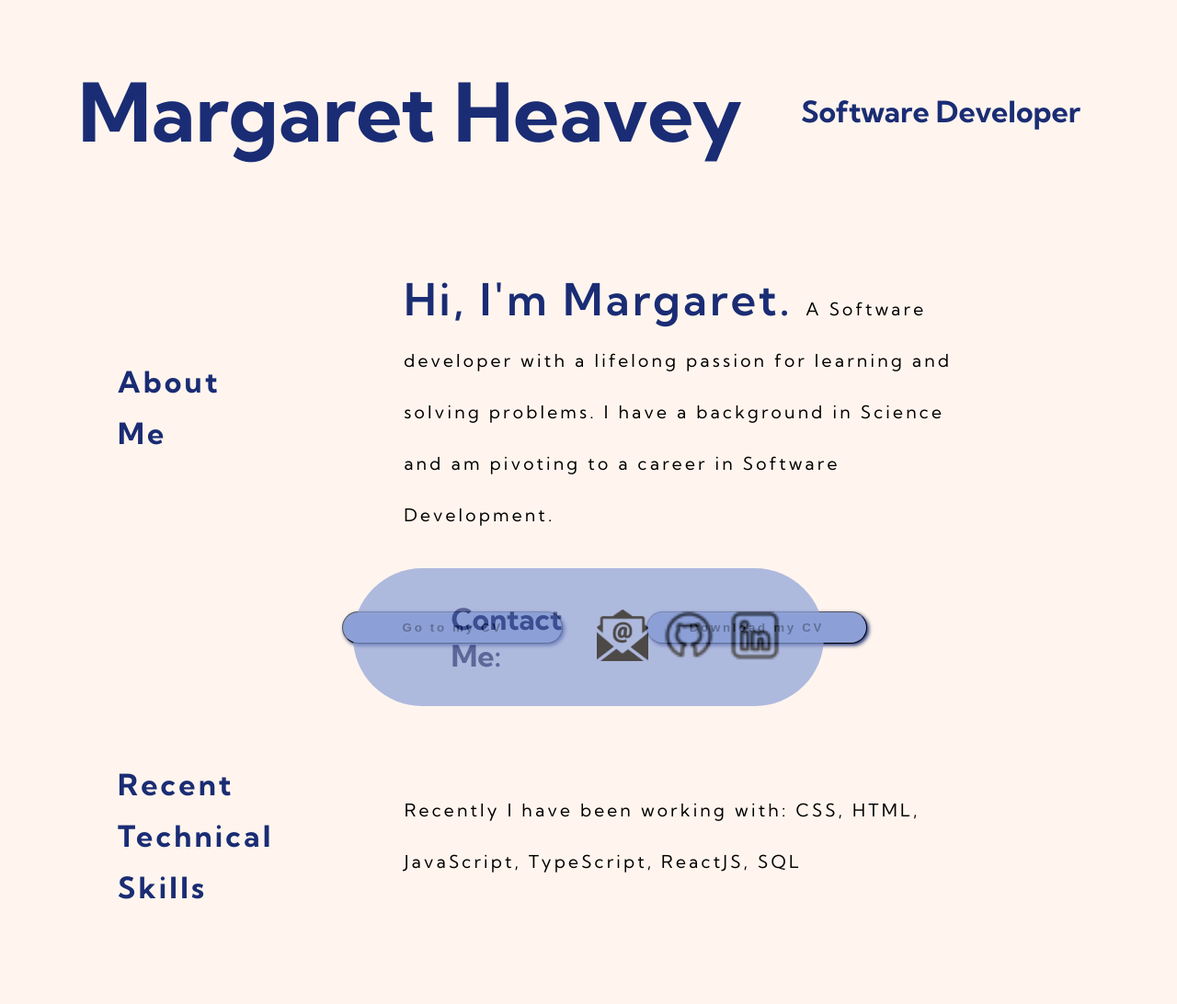
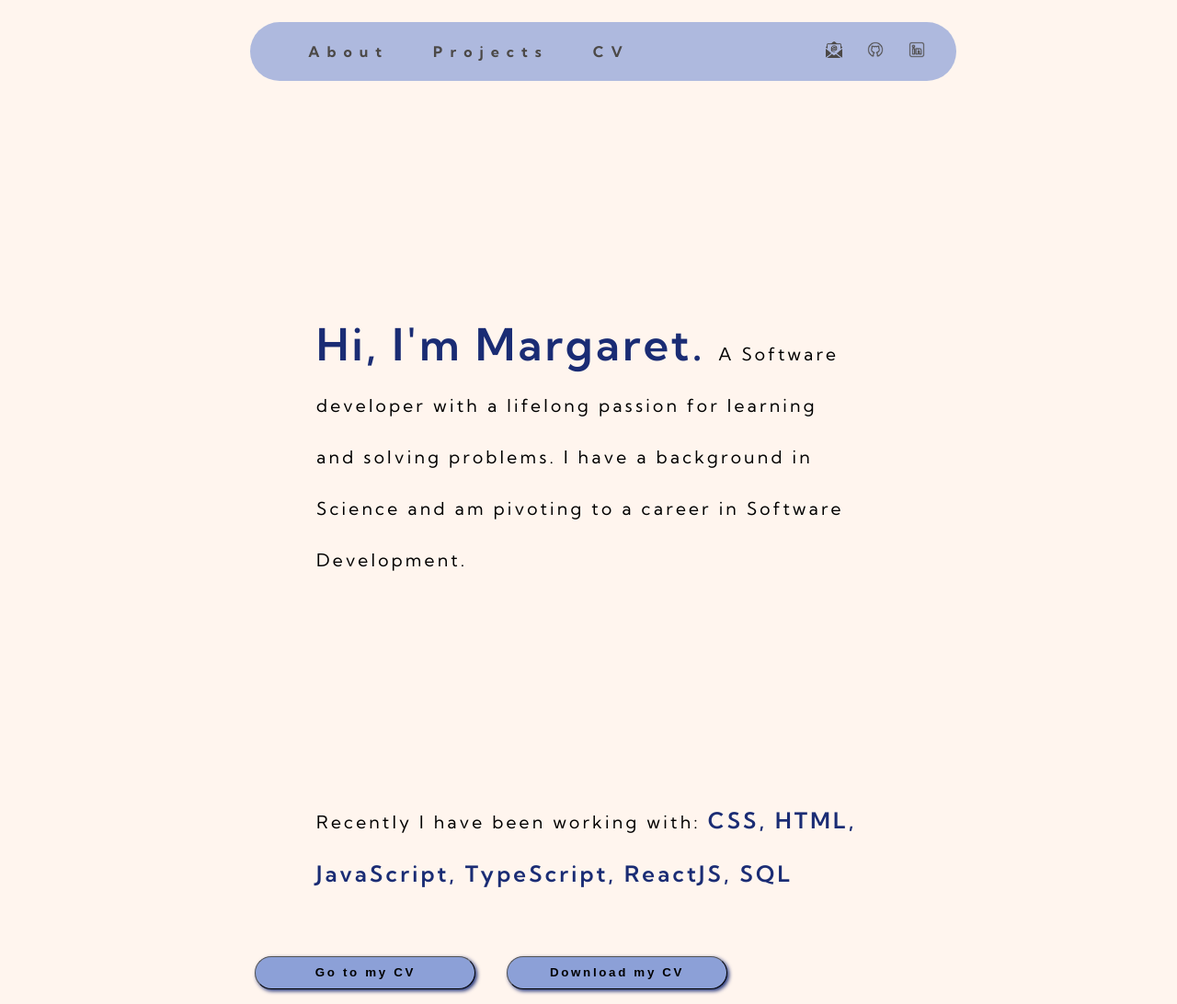
Before and after one commit to mheavey2/margaretheavey, a plain HTML site: page index.html in a window 1280 px wide. Shown: the top 1092 px of the page at 92% size. Drawn offline with Linux system fonts and the light colour scheme.

Commit message:
move contact info to top of page, add nav links and update corresponding styling

```diff
--- a/index.html
+++ b/index.html
@@ -31,22 +31,63 @@
   </head>
 
   <body>
-    <header id="header-item">
-        <h1>Margaret Heavey</h1>
+    <header >
+
+<div class="contact-info-container">
+
+      <!-- <h2 id="contact">Contact Me: </h2> -->
+            <ul class="nav">
+              <a href="#about-me-hi">About</a>
+
+              <a href="#projects">Projects</a>
+              <a href="./margaret_heavey.html">CV</a>
+              <!-- <a href="#about-me">Contact</a> -->
+            </ul>
+      <div class="contactLogos">
+      <a href="mailto:mheavey2@gmail.com"
+        ><img id="contactLogo" src="./img/emailIcon.png" alt="email icon"
+      /></a>
+      <a href="https://github.com/mheavey2" target="_blank"
+        ><img
+          id="contactLogo"
+          src="./img/gitHubLogo.png"
+          alt="GitHub Logo"
+      /></a>
+      <a href="https://www.linkedin.com/in/margaret-heavey-26096b121/" target="_blank"
+        ><img
+          id="contactLogo"
+          src="./img/linkedInLogo.png"
+          alt="LinkedIn Logo"
+      /></a>
+      </div>
+      </div>
+<!-- <div>
+<h1>Margaret Heavey</h1>
       <h2>Software Developer</h2>
- </div>
+</div> -->
+
+
     </header>
     <main>
       <!-- info section -->
       <section class="info-container section-container">
         <!-- About -->
         <div class="about-me" id="about-me">
-          <h2>About Me</h2>
+          <!-- <h2>About Me</h2> -->
 
           <p id="about-me-hi">
-            <span > Hi, I'm Margaret. </span> A <span>Software developer</span> with a lifelong passion for learning and solving problems. I have a background in Science and am pivoting to a career in Software Development.
+            <span > Hi, I'm Margaret. </span> A Software developer with a lifelong passion for learning and solving problems. I have a background in Science and am pivoting to a career in Software Development.
 
           </p>
+          </div>
+           <!-- Technical Skills -->
+
+          <div class="tech-skills" id="skills">
+            <!-- <h2>Recent Technical Skills</h2> -->
+            <p>Recently I have been working with:
+
+            <span>CSS, HTML, JavaScript, TypeScript, ReactJS, SQL</span></p>
+
           </div>
           <!-- CV -->
           <div class="cv-outer-container">
@@ -57,15 +98,7 @@
           </div>
 
 
-        <!-- Technical Skills -->
 
-          <div class="tech-skills">
-            <h2>Recent Technical Skills</h2>
-            <p>Recently I have been working with:
-
-            CSS, HTML, JavaScript, TypeScript, ReactJS, SQL</p>
-
-          </div>
 
        </section>
         <!-- Projects Section-->
@@ -125,29 +158,6 @@
      </section>
     </main>
 
-<div class="contact-info-container">
-
-      <h2 id="contact">Contact Me: </h2>
-
-      <div class="contactLogos">
-      <a href="mailto:mheavey2@gmail.com"
-        ><img id="contactLogo" src="./img/emailIcon.png" alt="email icon"
-      /></a>
-      <a href="https://github.com/mheavey2" target="_blank"
-        ><img
-          id="contactLogo"
-          src="./img/gitHubLogo.png"
-          alt="GitHub Logo"
-      /></a>
-      <a href="https://www.linkedin.com/in/margaret-heavey-26096b121/" target="_blank"
-        ><img
-          id="contactLogo"
-          src="./img/linkedInLogo.png"
-          alt="LinkedIn Logo"
-      /></a>
-      </div>
-      </div>
-
 
     <!--footer with contact info-->
     <footer>
--- a/styles.css
+++ b/styles.css
@@ -2,6 +2,8 @@
 * {
   box-sizing: border-box;
   background-color: #fff5ee;
+  color: #000;
+  scroll-behavior: smooth;
 }
 
 h1,
@@ -38,40 +40,37 @@ main {
   letter-spacing: 0.2em;
 }
 /* ***************                 header             ***************  */
-header {
+
+/* #header-contact {
+  display: flex;
+}
+
+#header-item {
   display: flex;
   align-items: center;
   justify-content: center;
   max-width: 100%;
-}
-
-#header-contact {
-  display: flex;
-}
-
-#header-item {
   margin: 4em 1em, 2em;
   padding: 0rem;
   text-align: left;
   height: 100%;
   width: 100%;
-  max-width: 100%;
-}
+} */
 
 /*  ***************                 info               *************** */
 .info-container {
   display: flex;
   flex-direction: column;
   justify-content: center;
-  margin-left: 1.5em;
+  margin: 10rem 1rem;
   width: 80%;
 }
-.info-container h2 {
+/* .info-container h2 {
   font-size: 2rem;
   width: 15%;
   padding: 1em 0em 1em 1em;
   height: auto;
-}
+} */
 
 .about-me,
 .tech-skills,
@@ -80,24 +79,30 @@ header {
   display: flex;
   flex-direction: row;
   align-items: center;
+  justify-content: flex-start;
   gap: 8em;
-  margin: 2.75em 0em;
+  margin: 10em 2em 1.75em 20em;
 }
 
-#about-me-hi,
-.tech-skills p {
-  width: 60%;
+#about-me-hi {
+  width: 90%;
 }
 #about-me-hi :first-child {
   font-weight: 600;
   font-size: 3rem;
   color: #1a2c74;
 }
+#skills span {
+  font-weight: 600;
+  font-size: 1.5rem;
+  color: #1a2c74;
+}
 
 /*  ***************                 CV               *************** */
 .cv-outer-container {
-  display: flex;
+  display: flex wrap;
   justify-content: center;
+  align-items: center;
   gap: 4em;
   margin-left: 15em;
 }
@@ -177,22 +182,23 @@ header {
 
 .contact-info-container {
   position: fixed;
-  left: 30%;
-  bottom: 2rem;
+  left: 20%;
+  right: 20%;
+  top: 0.5rem;
   z-index: 20;
-  margin-top: 3rem;
+  margin: 1rem;
   display: flex;
-  justify-content: center;
+  justify-content: space-evenly;
   align-items: center;
   opacity: 0.7;
-  width: 40%;
-  max-width: 80%;
+  width: 60%;
+  /* max-width: 80%; */
   background-color: #8ca0d7;
   border-width: 1px;
   border-color: #6580f0;
   border-radius: 9999px;
-  margin-left: auto;
-  margin-right: auto;
+  /* margin-left: auto;
+  margin-right: auto; */
 }
 
 .contact-info-container > *,
@@ -200,34 +206,55 @@ header {
   background-color: #8ca0d7;
 }
 
-#contact {
+/* #contact {
   margin-right: 1.5em;
   width: 20%;
   height: 30%;
-}
+} */
 .contactLogos {
   display: flex;
-  justify-content: space-around;
-  margin-right: 0.5em;
+  justify-content: flex-end;
+  margin-right: 0.1em;
   width: 40%;
-  height: 30%;
+  height: auto;
+  gap: 0.5em;
 }
 .contactLogos a {
   margin: 0.5em;
 }
 
 #contactLogo {
-  height: 3.5em;
-  width: 3.5em;
+  height: 1.3em;
+  width: 1.3em;
   background-color: #8ca0d7;
-  padding: 0.1 0.5em;
+  padding: 0.1em;
 }
 
 .contactLogos img:hover {
-  border: 3px solid #6580f0;
+  border-bottom: 3px solid #1a2c74;
+  transform: scale(2.5);
+  transition: 0.5s;
+  z-index: 40;
+}
+
+.nav {
+  display: flex;
+  flex-direction: row;
+  gap: 3em;
+}
+.nav a {
+  line-height: 2em;
+  list-style: none;
+  text-decoration: none;
+  font-weight: 700;
+  letter-spacing: 0.5em;
+  background-color: #8ca0d7;
+}
+.nav a:hover {
+  border-bottom: 3px solid #1a2c74;
+  color: #1a2c74;
   transform: scale(1.5);
   transition: 0.5s;
-  z-index: 40;
 }
 
 /* ***************                 Footer               *************** */
@@ -238,8 +265,7 @@ footer {
   align-items: center;
   height: 15em;
   width: auto;
-  background-color: #fff6ec;
-  color: #999999;
+  background-color: #fff5ee;
   padding: 0;
   margin: 0;
 }
```
